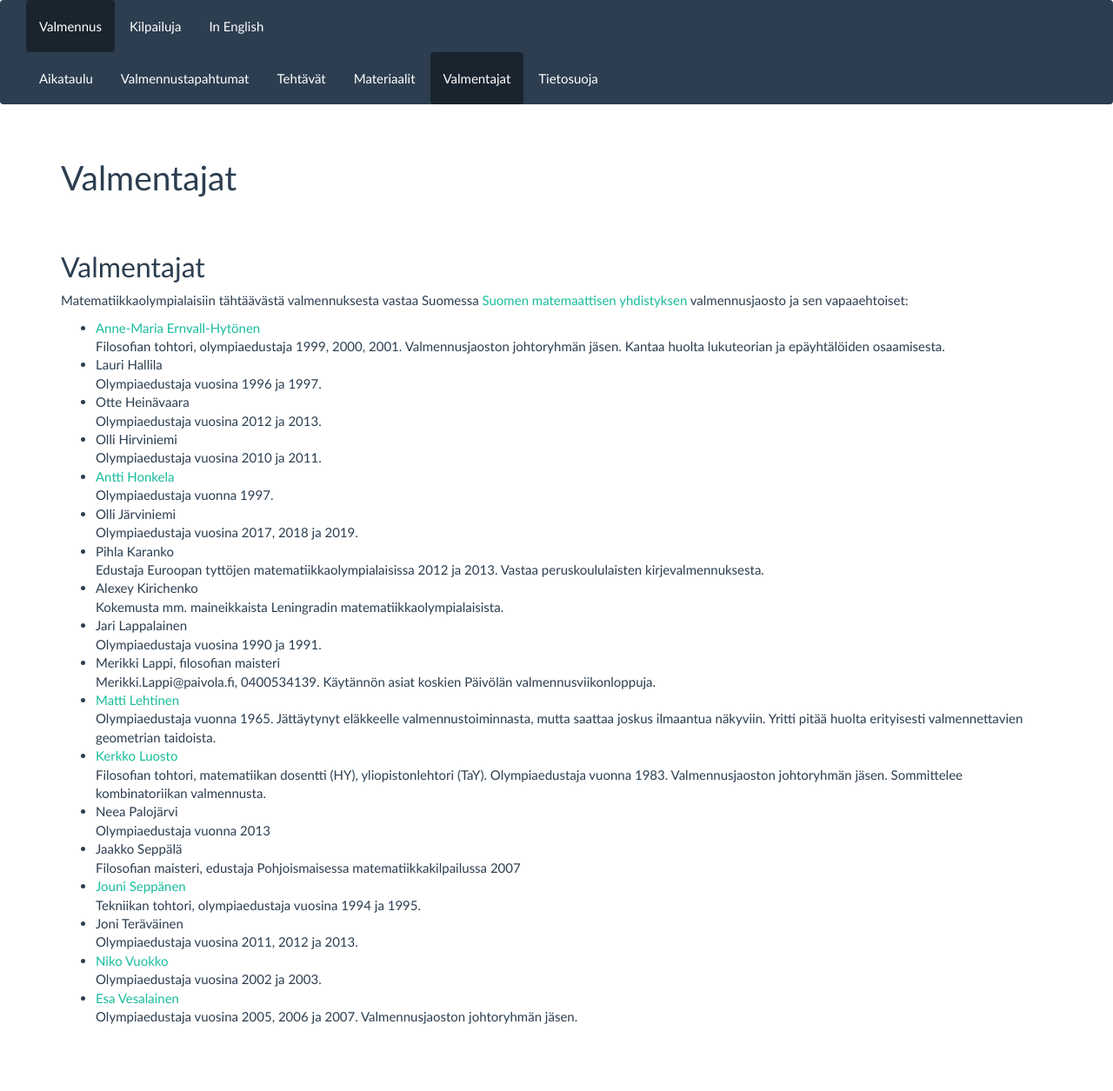
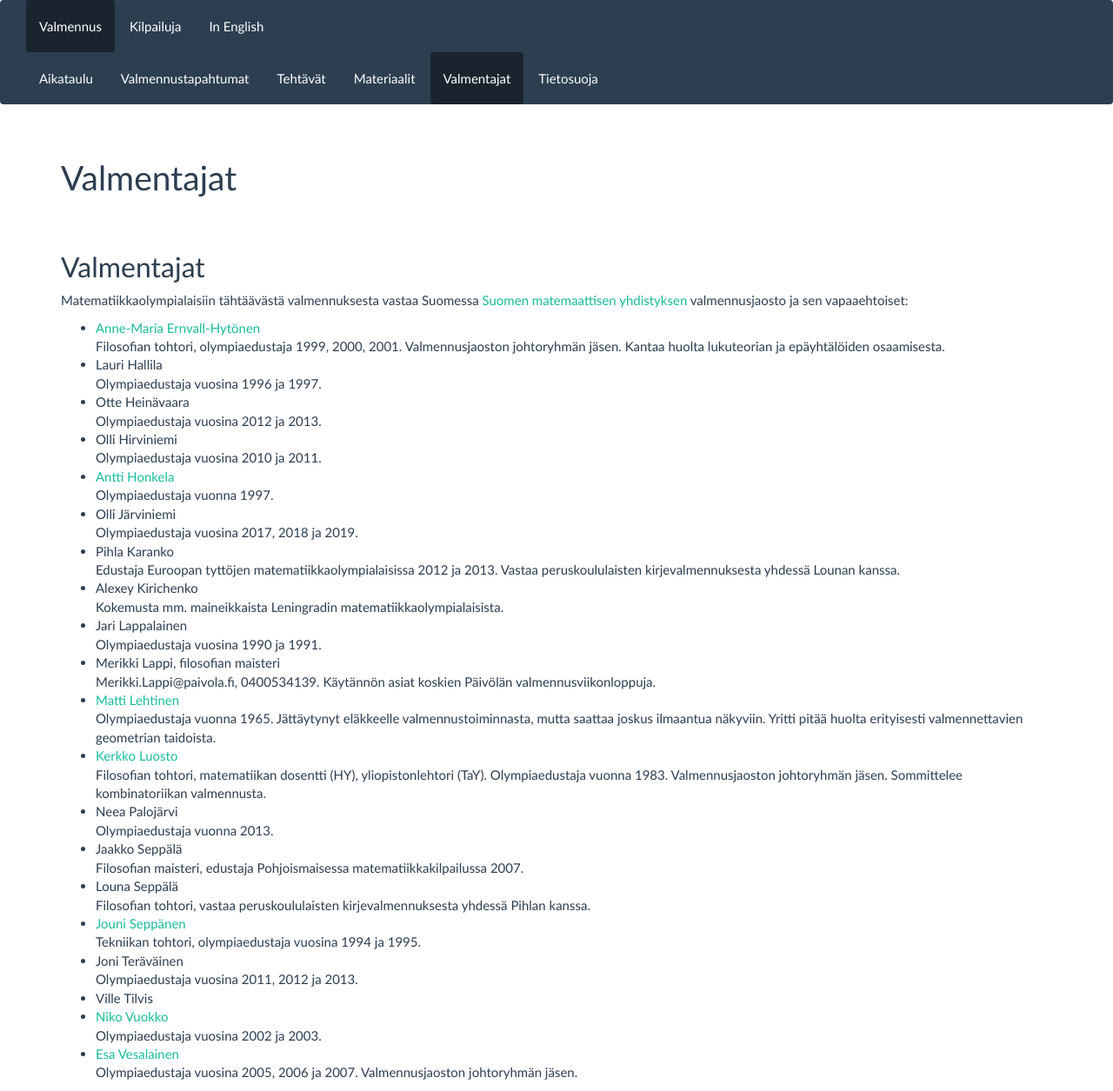
Before and after one commit to matematiikkakilpailut/matematiikkakilpailut.github.io, a Jekyll site: the page built from valmentajat/index.md, in a window 1280 px wide. Shown: the whole page at 87% size. Built offline with Jekyll 4.4.1, drawn with Linux system fonts in a browser that asks for light colours; before the commit the page ends 1191 px from its top, so only the background shows below that.

Commit message:
Update index.md
Pihla, Ville, Louna

```diff
--- a/valmentajat/index.md
+++ b/valmentajat/index.md
@@ -16,7 +16,7 @@ Matematiikkaolympialaisiin tähtäävästä valmennuksesta vastaa Suomessa
 *  Olli Hirviniemi<br/>Olympiaedustaja vuosina 2010 ja 2011.
 *  [Antti Honkela][ahonkela]<br/> Olympiaedustaja vuonna 1997.
 *  Olli Järviniemi<br/> Olympiaedustaja vuosina 2017, 2018 ja 2019.
-*  Pihla Karanko <br/> Edustaja Euroopan tyttöjen matematiikkaolympialaisissa 2012 ja 2013. Vastaa peruskoululaisten kirjevalmennuksesta.
+*  Pihla Karanko <br/> Edustaja Euroopan tyttöjen matematiikkaolympialaisissa 2012 ja 2013. Vastaa peruskoululaisten kirjevalmennuksesta yhdessä Lounan kanssa.
 *  Alexey Kirichenko<br/>
    Kokemusta mm. maineikkaista Leningradin matematiikkaolympialaisista.
 *  Jari Lappalainen<br/> Olympiaedustaja vuosina 1990 ja 1991.
@@ -30,11 +30,14 @@ Matematiikkaolympialaisiin tähtäävästä valmennuksesta vastaa Suomessa
    Filosofian tohtori, matematiikan dosentti (HY), yliopistonlehtori (TaY).
    Olympiaedustaja vuonna 1983. Valmennusjaoston johtoryhmän jäsen.
    Sommittelee kombinatoriikan valmennusta.
-*  Neea Palojärvi<br/> Olympiaedustaja vuonna 2013
+*  Neea Palojärvi<br/> Olympiaedustaja vuonna 2013.
 *  Jaakko Seppälä<br/>
-   Filosofian maisteri, edustaja Pohjoismaisessa matematiikkakilpailussa 2007
+   Filosofian maisteri, edustaja Pohjoismaisessa matematiikkakilpailussa 2007.
+*  Louna Seppälä<br/>
+   Filosofian tohtori, vastaa peruskoululaisten kirjevalmennuksesta yhdessä Pihlan kanssa.
 *  [Jouni Seppänen][jks]<br/> Tekniikan tohtori, olympiaedustaja vuosina 1994 ja 1995.
 *  Joni Teräväinen<br/> Olympiaedustaja vuosina 2011, 2012 ja 2013.
+*  Ville Tilvis
 *  [Niko Vuokko][ntvuok]<br/> Olympiaedustaja vuosina 2002 ja 2003.
 *  [Esa Vesalainen][evvesala]<br/>
    Olympiaedustaja vuosina 2005, 2006 ja 2007. Valmennusjaoston johtoryhmän jäsen.
```
